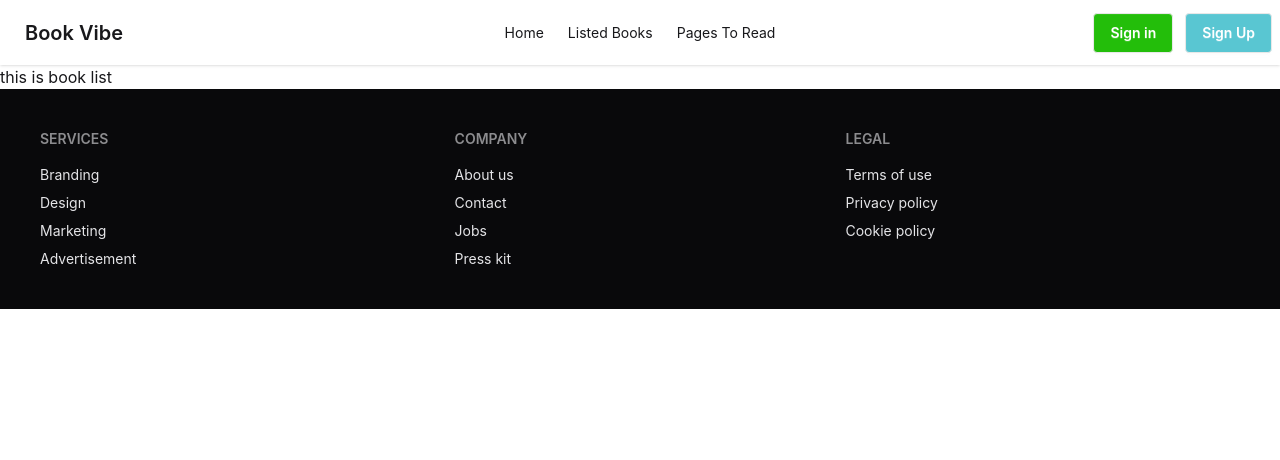
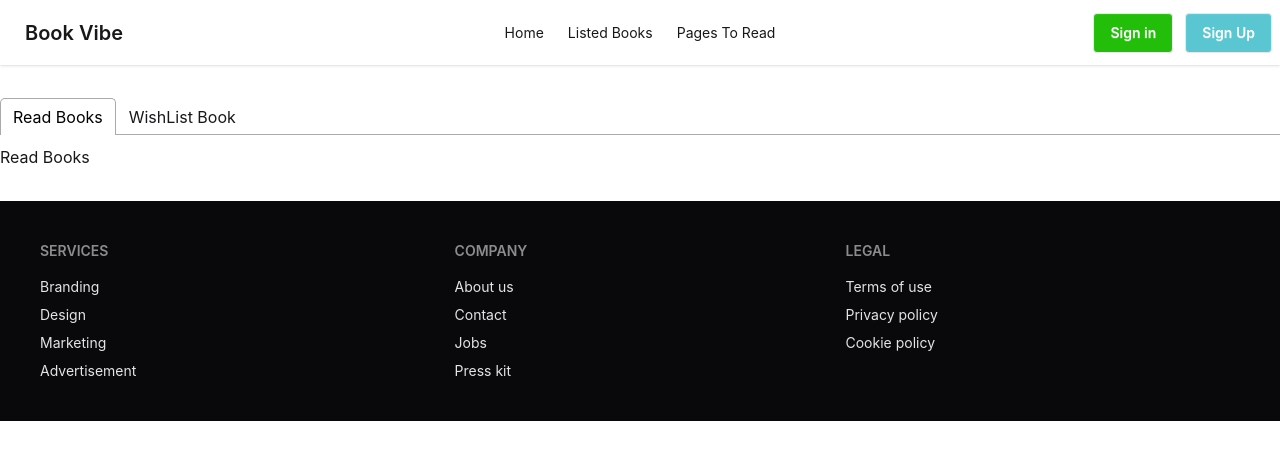
Before and after one commit to abusaleh2234/React-boi-poka, a React (Vite) app: page /book in a window 1280 px wide. Shown: the top 460 px of the page. Built offline with nearby package versions, Linux system fonts and the light colour scheme.

Commit message:
read book list

```diff
--- a/package.json
+++ b/package.json
@@ -14,6 +14,7 @@
     "react": "^19.2.5",
     "react-dom": "^19.2.5",
     "react-router": "^7.14.2",
+    "react-tabs": "^6.1.1",
     "tailwindcss": "^4.2.4"
   },
   "devDependencies": {
--- a/src/Component/Header/Navbar/Navbar.jsx
+++ b/src/Component/Header/Navbar/Navbar.jsx
@@ -11,7 +11,7 @@ const Navbar = () => {
             Home
         </NavLink></li>
         <li><NavLink
-            to="/messages"
+            to="/book"
             className={({ isActive, isPending }) =>
                 isPending ? "pending" : isActive ? "active" : ""
             }
--- a/src/Pages/BookList/Booklist.jsx
+++ b/src/Pages/BookList/Booklist.jsx
@@ -1,8 +1,36 @@
+import { useEffect, useState } from 'react';
+import { Tab, Tabs, TabList, TabPanel } from 'react-tabs';
+import 'react-tabs/style/react-tabs.css';
+import { getStoredBook } from '../../utilits/utilits';
+import { useLoaderData } from 'react-router';
+const BookList = () => {
+    const [readBooks, setReadBooks] = useState([])
+    const books = useLoaderData()
+    useEffect(() => {
+        const readBooksId = getStoredBook()
+        // console.log(typeof readBooksId[1]);
+        // const ConvertedStoredBooks = readBooksId.map(id => parseInt(id))
+        const readBooks = books.filter(book => readBooksId.includes(book.bookId))
 
-const BookList = () => {
+        setReadBooks(readBooks)
+    },[books])
     return (
-        <div>
-            <h1>this is book list</h1>
+        <div className="max-w-7xl mx-auto">
+            <div className="py-8">
+                <Tabs>
+                    <TabList>
+                        <Tab>Read Books</Tab>
+                        <Tab>WishList Book</Tab>
+                    </TabList>
+
+                    <TabPanel>
+                        <h2>Read Books</h2>
+                    </TabPanel>
+                    <TabPanel>
+                        <h2>WishList Book</h2>
+                    </TabPanel>
+                </Tabs>
+            </div>
         </div>
     );
 };
--- a/src/Routes/Routes.jsx
+++ b/src/Routes/Routes.jsx
@@ -18,6 +18,7 @@ export const router = createBrowserRouter([
        },
        {
         path: "/book",
+        loader:() => fetch('data.json'),
         Component: BookList
        },
        {
--- a/src/utilits/utilits.js
+++ b/src/utilits/utilits.js
@@ -23,4 +23,4 @@ const addStoredBook = (id) => {
     }
 }
 
-export { addStoredBook }
+export { addStoredBook ,getStoredBook}
```
Also changed, not shown: 1 other file (tests, documents, lock files or other folders).
